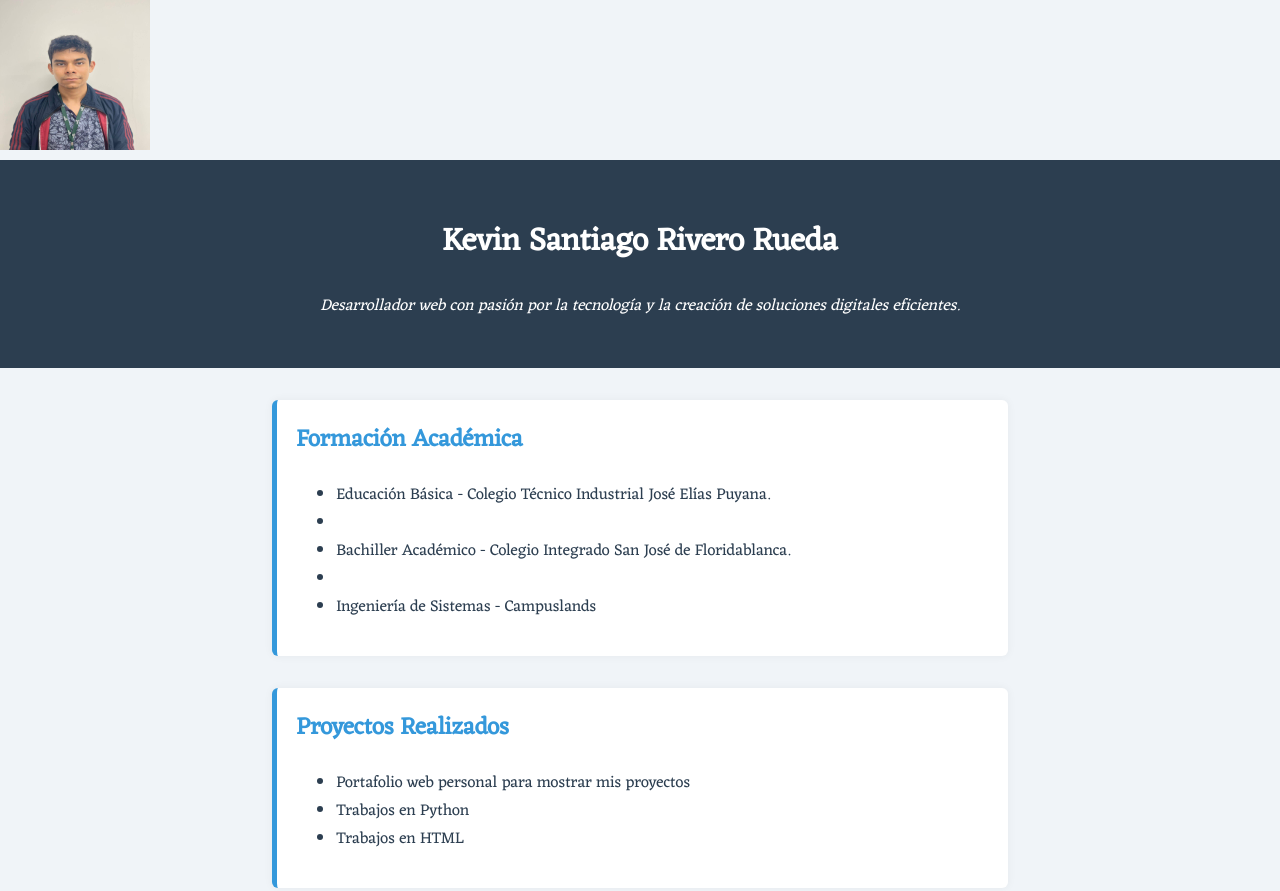
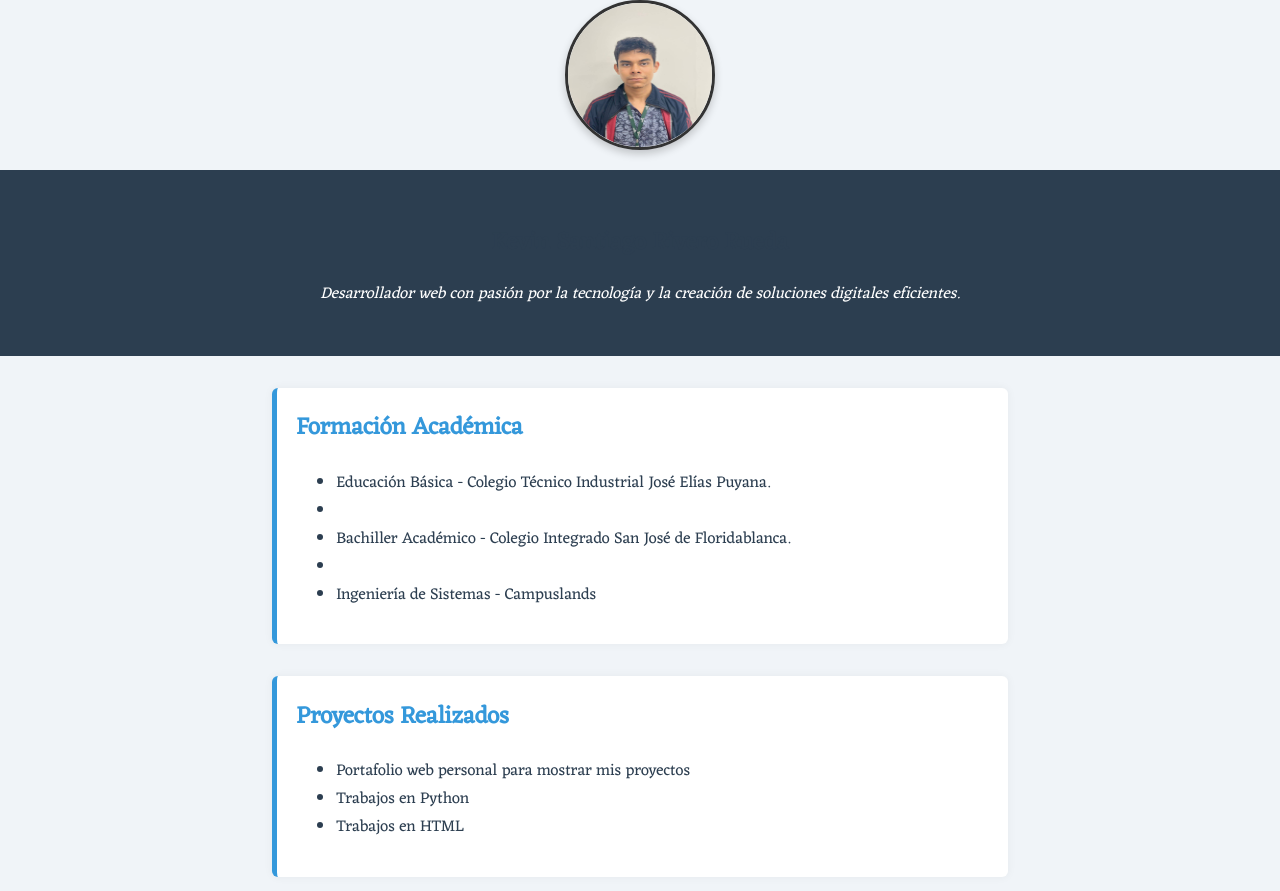
Before and after one commit to Kevinlevin200/HOJA-DE-VIDA, a plain HTML site: page index.html in a window 1280 px wide. Shown: the top 891 px of the page. Drawn offline with Linux system fonts and the light colour scheme; files whose address does not match are found by name.

Commit message:
Update estilos.css
Arreglando el CSS para la imagen

```diff
--- a/css/estilos.css
+++ b/css/estilos.css
@@ -1,4 +1,3 @@
-/* Fuente personalizada */
 @font-face {
     font-family: 'MiTipografia';
     src: url('fuentes/Eczar-Regular.ttf') format('truetype');
@@ -30,12 +29,15 @@ header {
     padding: 2rem;
 }
 
+/* Estilo para la imagen dentro del header */
 header img {
     width: 120px;
+    height: 120px;
     border-radius: 50%;
     transition: transform 0.4s ease;
 }
 
+/* Efecto hover para la imagen */
 header img:hover {
     transform: scale(1.1);
 }
@@ -116,3 +118,21 @@ footer {
         padding: 1rem;
     }
 }
+
+/* Estilo para la imagen de la "Hoja de Vida" */
+img {
+    display: block;
+    margin: 0 auto 20px auto;
+    width: 150px;
+    height: 150px;
+    border-radius: 50%;
+    border: 3px solid #333;
+    box-shadow: 0 4px 8px rgba(0, 0, 0, 0.2);
+}
+
+h1 {
+    text-align: center;          /* Centra el título */
+    font-size: 24px;             /* Tamaño de la fuente */
+    color: var(--color-secundario); /* Color del título */
+    margin-top: 20px;            /* Espacio encima del título */
+}
```
